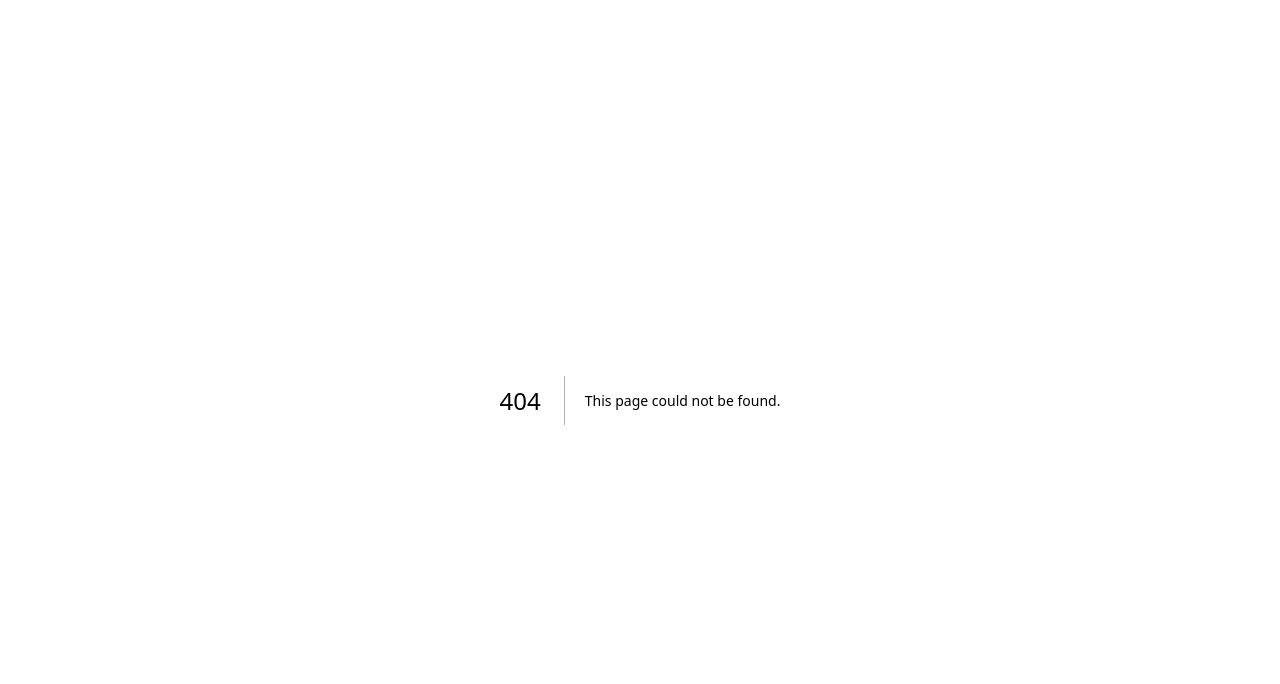
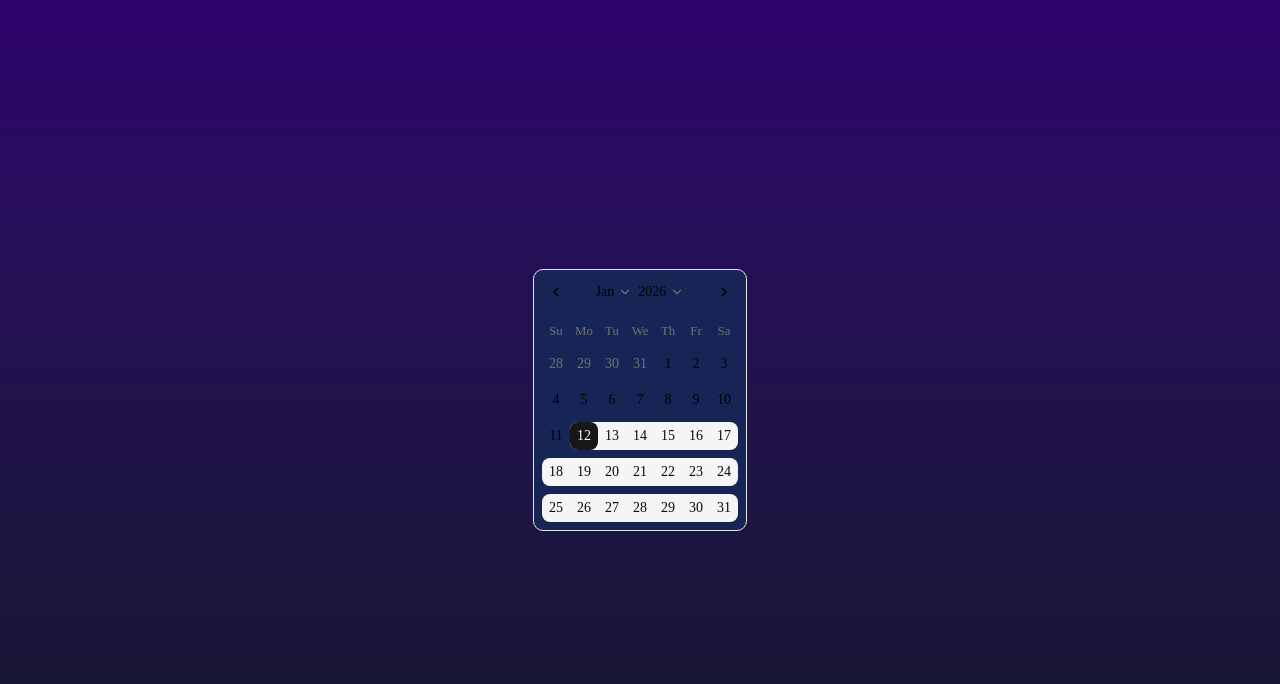
Before and after one commit to arcinech/hrcalendar, a Next.js app in the folder app/: page /leaverequest in a window 1280 px wide. Before the commit this address had no page. Shown: the top 684 px of the page. Built offline with nearby package versions, Linux system fonts and the light colour scheme.

Commit message:
Checkpoint for health check routes

```diff
--- /dev/null
+++ b/app/src/app/health/route.tsx
@@ -0,0 +1,12 @@
+"use client"
+
+export default async function HealthPage() {
+
+    let data = await fetch("/api/v1/health").then(res => res.json())
+
+
+
+    return {
+
+    }
+}
--- /dev/null
+++ b/app/src/app/leaverequest/page.tsx
@@ -0,0 +1,28 @@
+"use client"
+
+import { addDays } from "date-fns"
+import { useState } from "react"
+import { type DateRange } from "react-day-picker"
+import { Calendar } from "~/components/ui/calendar"
+// import { Card, CardContent } from "~/components/ui/card"
+
+export default function LeaveRequestPage() {
+  const [dateRange, setDateRange] = useState<DateRange | undefined>({
+    from: new Date(new Date().getFullYear(), 0, 12),
+    to: addDays(new Date(new Date().getFullYear(), 0, 12), 30)
+    })
+
+  return (
+    <section className="flex min-h-screen flex-col items-center justify-center bg-gradient-to-b from-[#2e026d] to-[#15162c] text-white">
+        <Calendar
+        timeZone="Europe/Warsaw"
+        mode="range"
+        defaultMonth={dateRange?.from}
+        selected={dateRange}
+        onSelect={setDateRange}
+        className="rounded-lg border text-black bg-blue-950"
+        captionLayout="dropdown"
+        />
+    </section>
+  )
+}
--- /dev/null
+++ b/app/src/server/health/healthcheck.ts
@@ -0,0 +1,12 @@
+"use server"
+
+export default async function HealthPage() {
+
+    let data = await fetch("/api/v1/health").then(res => res.json())
+
+
+
+    return {
+
+    }
+}
```
